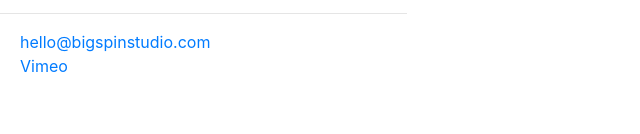
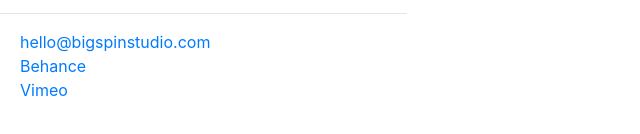
Before and after one commit to bigspinstudio/free-themes-no-cms, a plain HTML site: page themes/simple-site/index.html in a window 1280 px wide. Shown: the part 550-684 px from the top of the page, 0-640 px from the left. Drawn offline with nearby package versions, Linux system fonts and the light colour scheme.

Commit message:
content update

```diff
--- a/themes/simple-site/index.html
+++ b/themes/simple-site/index.html
@@ -41,6 +41,8 @@
            <p>
                <a href="mailto:hello@bigspinstudio.com">hello@bigspinstudio.com</a>
                <br>
+               <a href="https://www.behance.net/bigspinstudio" target="_blank">Behance</a>
+               <br>
                <a href="https://vimeo.com/bigspinstudio" target="_blank">Vimeo</a>
            </p>
         </div>
```
